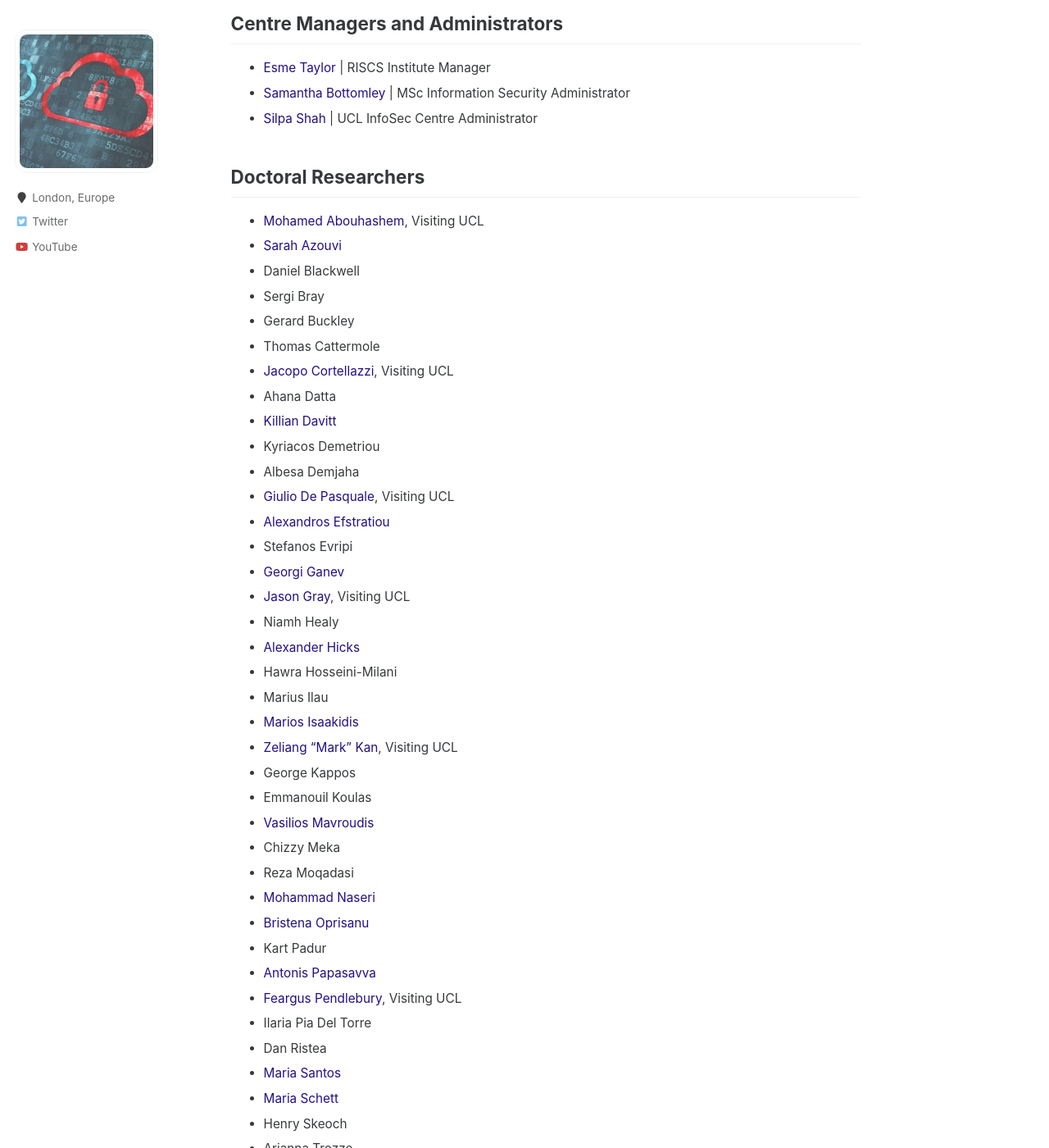
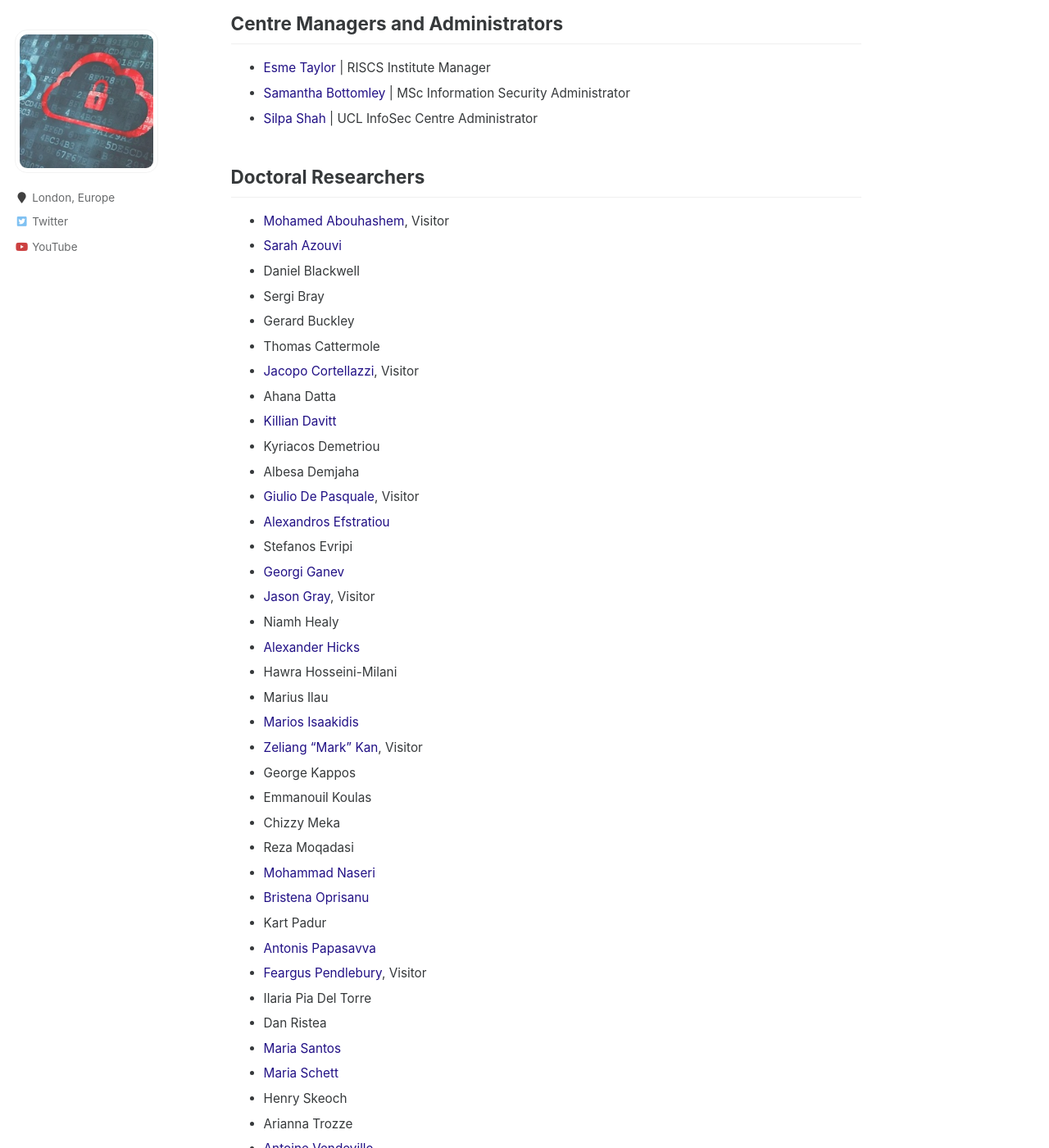
Before and after one commit to uclisec/uclisec.github.io, a Jekyll site: the page built from _pages/people.md, in a window 1280 px wide and 1400 px high, scrolled down 2301 px. Shown: the whole window at 82% size. Built offline with Jekyll 4.4.1, drawn with Linux system fonts in a browser that asks for light colours.

Commit message:
Update people.md

```diff
--- a/_pages/people.md
+++ b/_pages/people.md
@@ -89,38 +89,37 @@
 
 ## Doctoral Researchers
 
-- [Mohamed Abouhashem](https://s2lab.cs.ucl.ac.uk), Visiting UCL
+- [Mohamed Abouhashem](https://s2lab.cs.ucl.ac.uk), Visitor
 - [Sarah Azouvi](http://www0.cs.ucl.ac.uk/staff/S.Azouvi/)
 - Daniel Blackwell
 - Sergi Bray
 - Gerard Buckley
 - Thomas Cattermole
-- [Jacopo Cortellazzi](https://s2lab.cs.ucl.ac.uk), Visiting UCL
+- [Jacopo Cortellazzi](https://s2lab.cs.ucl.ac.uk), Visitor
 - Ahana Datta
 - [Killian Davitt](https://killiandavitt.me)
 - Kyriacos Demetriou
 - Albesa Demjaha
-- [Giulio De Pasquale](https://s2lab.cs.ucl.ac.uk), Visiting UCL
+- [Giulio De Pasquale](https://s2lab.cs.ucl.ac.uk), Visitor
 - [Alexandros Efstratiou](https://alefstrat.github.io/)
 - Stefanos Evripi
 - [Georgi Ganev](https://ganevgv.github.io/)
-- [Jason Gray](https://s2lab.cs.ucl.ac.uk), Visiting UCL
+- [Jason Gray](https://s2lab.cs.ucl.ac.uk), Visitor
 - Niamh Healy
 - [Alexander Hicks](https://alexanderlhicks.com/)
 - Hawra Hosseini-Milani
 - Marius Ilau
 - [Marios Isaakidis](http://www0.cs.ucl.ac.uk/staff/M.Isaakidis)
-- [Zeliang "Mark" Kan](https://s2lab.cs.ucl.ac.uk), Visiting UCL
+- [Zeliang "Mark" Kan](https://s2lab.cs.ucl.ac.uk), Visitor
 - George Kappos
 - Emmanouil Koulas
-- [Vasilios Mavroudis](https://mavroud.is/)
 - Chizzy Meka
 - Reza Moqadasi
 - [Mohammad Naseri](https://mohammadnaseri.github.io/)
 - [Bristena Oprisanu](https://www.bristenaop.com/)
 - Kart Padur
 - [Antonis Papasavva](https://antonispapasavva.github.io/)
-- [Feargus Pendlebury](https://s2lab.cs.ucl.ac.uk), Visiting UCL
+- [Feargus Pendlebury](https://s2lab.cs.ucl.ac.uk), Visitor
 - Ilaria Pia Del Torre
 - Dan Ristea
 - [Maria Santos](https://mariascrs.github.io/)
```
